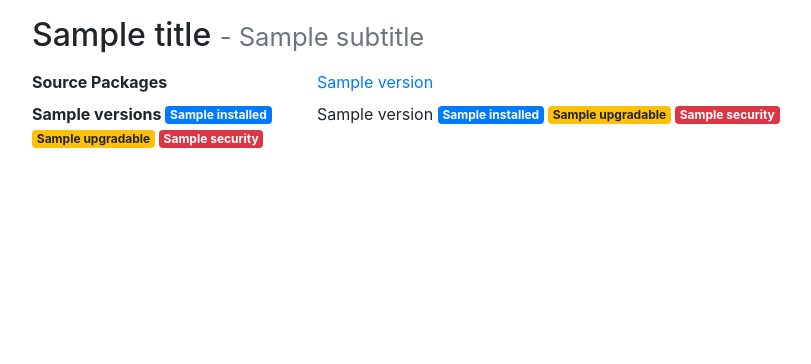
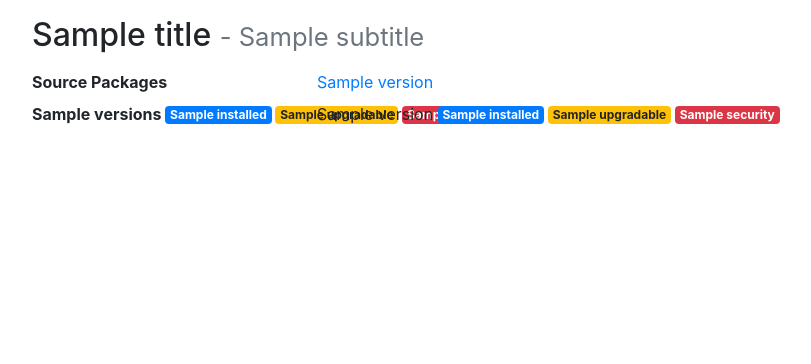
Before and after one commit to wikimedia/operations-software-debmonitor, a Django app: template templates/bin_packages/detail.html in a window 1280 px wide. Shown: the part 56-420 px from the top of the page, without its empty margins (53-864 px from the left). Run offline with Django 3.2, Linux system fonts and the light colour scheme; data comes from the database, SQL or seed files in the repository; the template is opened without the code that fills it: most values are stand-ins (such as "Sample title", 1, 10 or a date in 2020); data that the repository does not hold is empty; parts of the project's set-up code (start-up, migrations or seed data) failed here and were passed over; some libraries are stand-ins or nearby versions.

Commit message:
Packages details page: don't wrap badges
* When showing the summary on the top page of all the versions for each
  OS, each one with the related badges for installed, upgradable and
  security upgradable packages, force the badges to be always shown near
  the package version, without being wrapped to the next line.

Bug: T167504
Change-Id: Ide9c80099f9b2a6fdc22af9ce2cdada2eb6f643a

```diff
--- a/templates/bin_packages/detail.html
+++ b/templates/bin_packages/detail.html
@@ -10,6 +10,7 @@
   </dd>
   {% for os, data in os_versions.items %}
   <dt class="col-sm-3">
+    <div class="text-nowrap">
       {{ os }} versions
       {% if data.totals.installed %}
       <span data-toggle="tooltip" title="Number of hosts that have this package installed">
@@ -26,6 +27,7 @@
         <span class="badge badge-danger align-text-bottom">{{ data.totals.security }}</span>
       </span>
       {% endif %}
+    </div>
   </dt>
   <dd class="col-sm-9">
       {% for version, counters in data.versions.items %}
```
Lines whose indentation alone changed are shown as unchanged.
